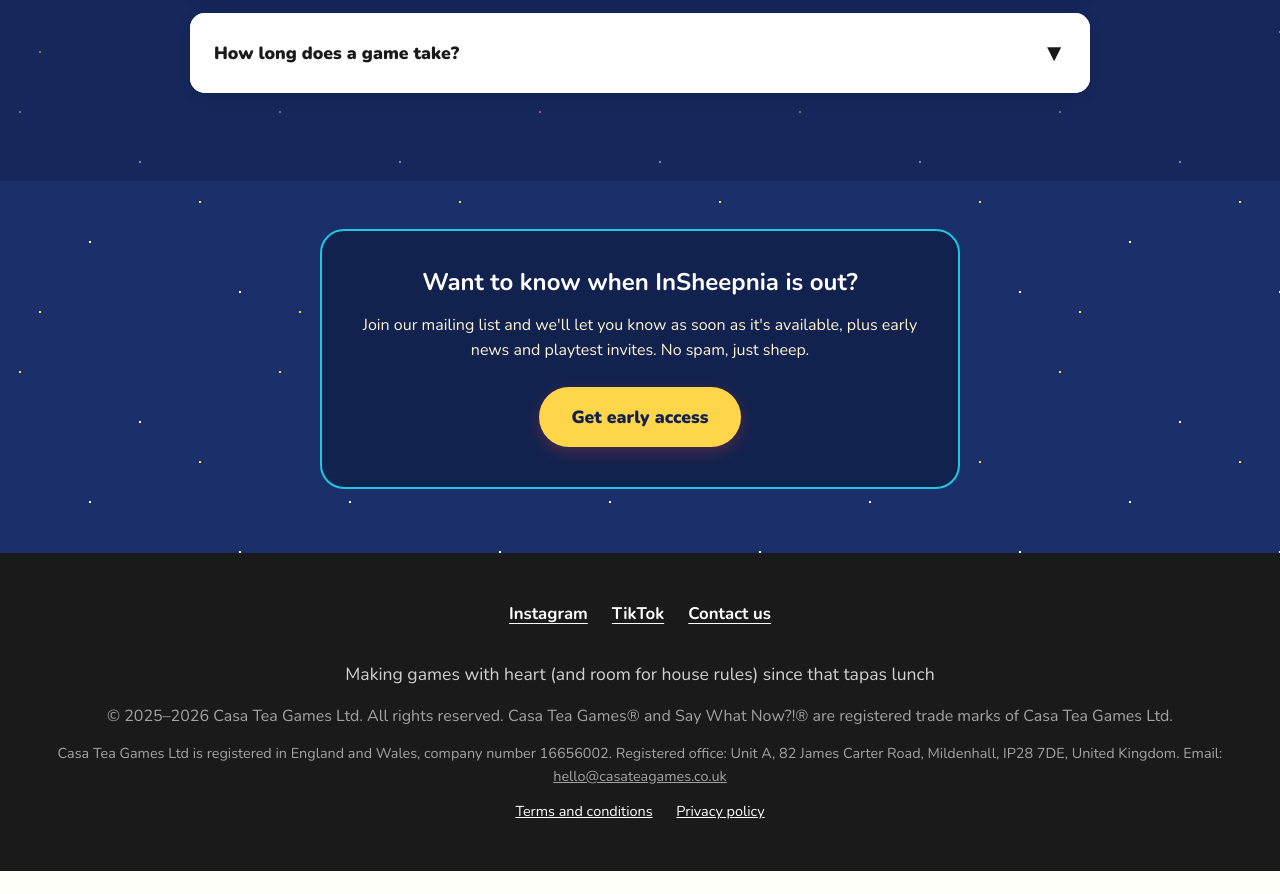
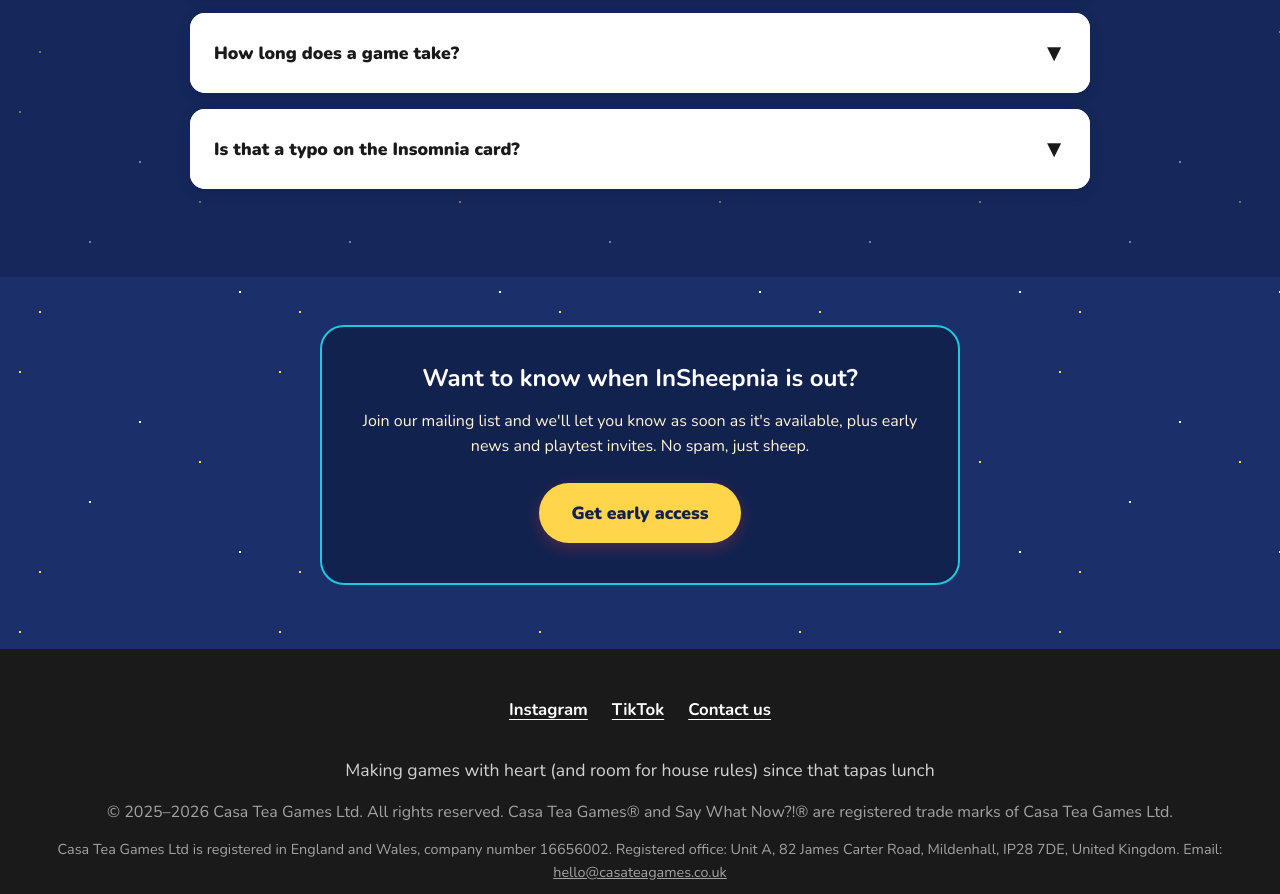
Before and after one commit to casateagames/casateagames.co.uk, a plain HTML site: page insheepnia.html in a window 1280 px wide. Shown: the part 9605-10499 px from the top of the page. Before the commit the page ends 10476 px from the top, so only its background shows below. Drawn offline with Linux system fonts and the light colour scheme.

Commit message:
Update insheepnia.html

```diff
--- a/insheepnia.html
+++ b/insheepnia.html
@@ -1005,6 +1005,23 @@
               </p>
             </div>
           </div>
+
+          <div class="faq-item">
+            <button
+              type="button"
+              class="faq-question"
+              onclick="toggleFAQ(this)"
+              aria-expanded="false"
+            >
+              Is that a typo on the Insomnia card?
+              <span class="faq-icon" aria-hidden="true">▼</span>
+            </button>
+            <div class="faq-answer">
+              <p>
+                Yes. We wrote it at 3am. We were wike awake. And yes, we see the irony: it's the card about lying awake cringing at something embarrassing you did years ago, and now we'll be lying awake cringing about this. It'll be fixed in the next print run (along with the Hot Water Bottle, which says "place this is" when it means "place this in"). Until then, congratulations: you own a first edition.
+              </p>
+            </div>
+          </div>
         </div>
       </section>
 
```
